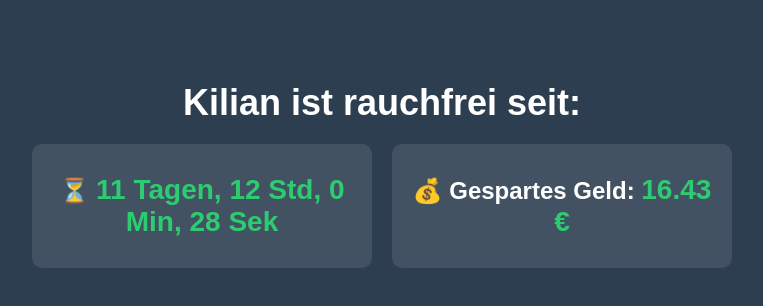
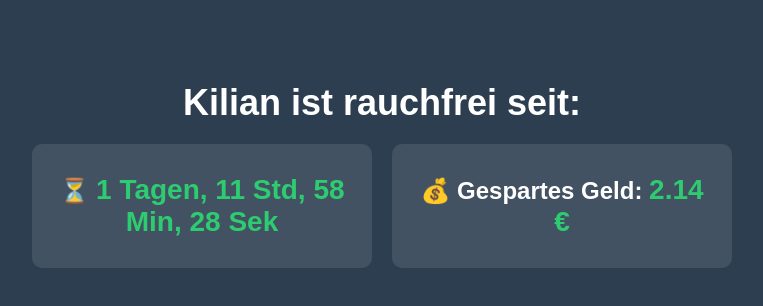
Before and after one commit to KilianKowalski/rauchfrei-timer, a plain HTML site: page index.html in a window 1280 px wide. Shown: the whole page, without its empty margins (258-1021 px from the left). Drawn offline with Linux system fonts and the light colour scheme.

Commit message:
Update index.html

```diff
--- a/index.html
+++ b/index.html
@@ -55,7 +55,7 @@
 
     <script>
         function updateStats() {
-            const startDate = new Date("2025-02-12T00:21:00");
+            const startDate = new Date("2025-02-22T00:23:00");
             const now = new Date();
             const diff = now - startDate;
 
```
